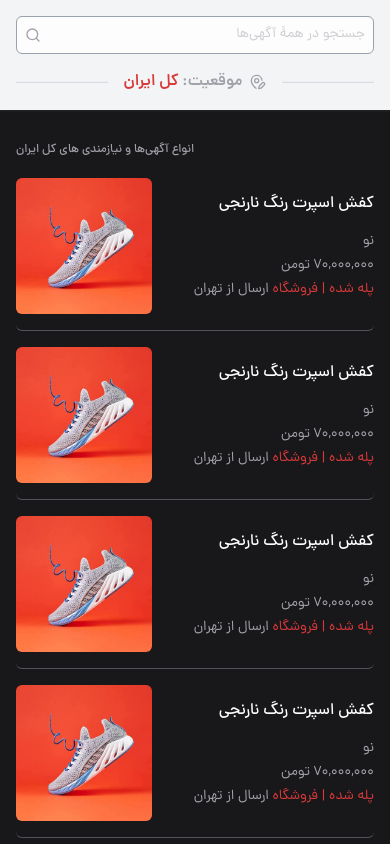
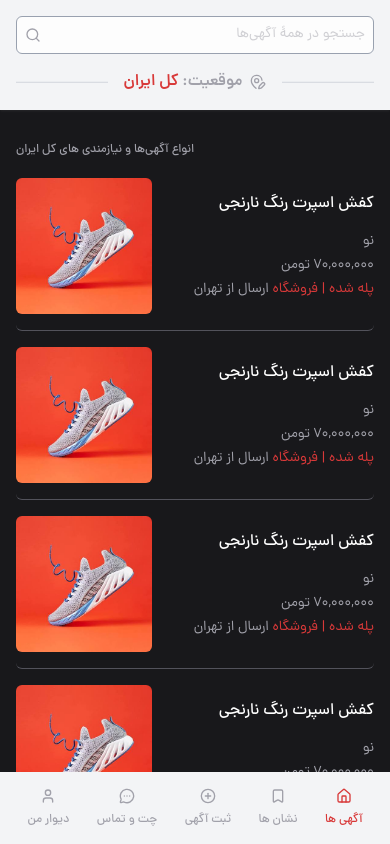
Before and after one commit to AlirezaHassankhani/saghf, a React (Vite) app: page /my-saghf in a window 390 px wide. Shown: the top 844 px of the page. Built offline with nearby package versions, Linux system fonts and the light colour scheme.

Commit message:
feat: design tabbar

```diff
--- a/src/layouts/MainLayout/index.tsx
+++ b/src/layouts/MainLayout/index.tsx
@@ -1,6 +1,7 @@
 import { Outlet } from "react-router-dom";
 import { Header } from "./header";
 import { Sidebar } from "./sidebar";
+import { Tabbar } from "./tabbar";
 
 export function MainLayout() {
   return (
@@ -19,6 +20,8 @@ export function MainLayout() {
           </div>
         </div>
       </main>
+
+      <Tabbar />
     </>
   );
 }
--- /dev/null
+++ b/src/layouts/MainLayout/tabbar/index.tsx
@@ -0,0 +1,36 @@
+import {
+  Bookmark,
+  Home,
+  MessageCircleMore,
+  PlusCircle,
+  User,
+} from "lucide-react";
+import { NavLink } from "react-router-dom";
+
+const items = [
+  { to: "/my-saghf", title: "آگهی ها", svg: <Home size={16} /> },
+  { to: "/b", title: "نشان ها", svg: <Bookmark size={16} /> },
+  { to: "/r", title: "ثبت آگهی", svg: <PlusCircle size={16} /> },
+  { to: "/c", title: "چت و تماس", svg: <MessageCircleMore size={16} /> },
+  { to: "/s", title: "دیوار من", svg: <User size={16} /> },
+];
+
+export function Tabbar() {
+  return (
+    <nav className="flex items-center justify-evenly fixed z-40 shadow-md bottom-0 w-full py-4 text-xs sm:text-sm font-medium xl:hidden bg-gray-100">
+      {items.map((item) => (
+        <NavLink
+          to={item.to}
+          className={({ isActive }) =>
+            isActive ? "text-primary" : "text-foreground"
+          }
+        >
+          <div className="flex max-md:flex-col items-center gap-2">
+            {item.svg}
+            <span>{item.title}</span>
+          </div>
+        </NavLink>
+      ))}
+    </nav>
+  );
+}
```
Also changed, not shown: src/layouts/MainLayout/sidebar/index.tsx (renamed from src/layouts/MainLayout/sidebar.tsx).
